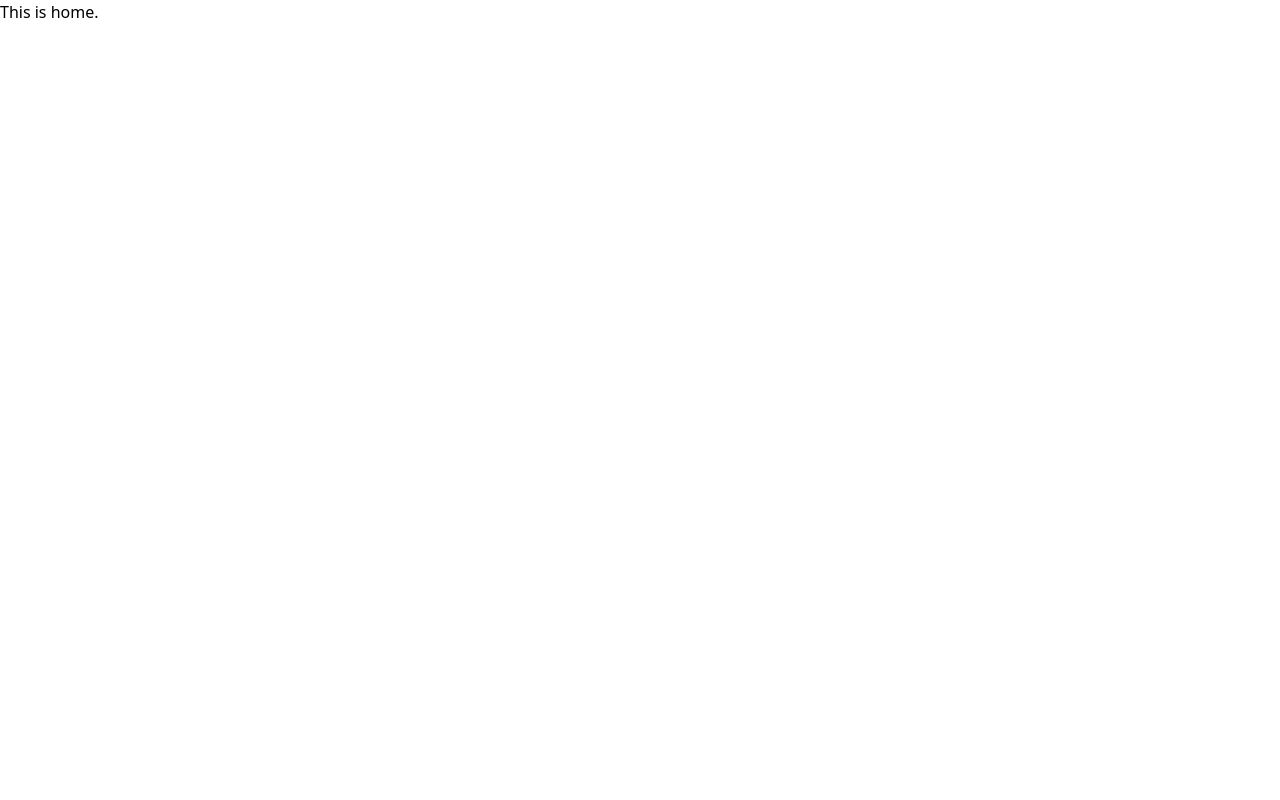
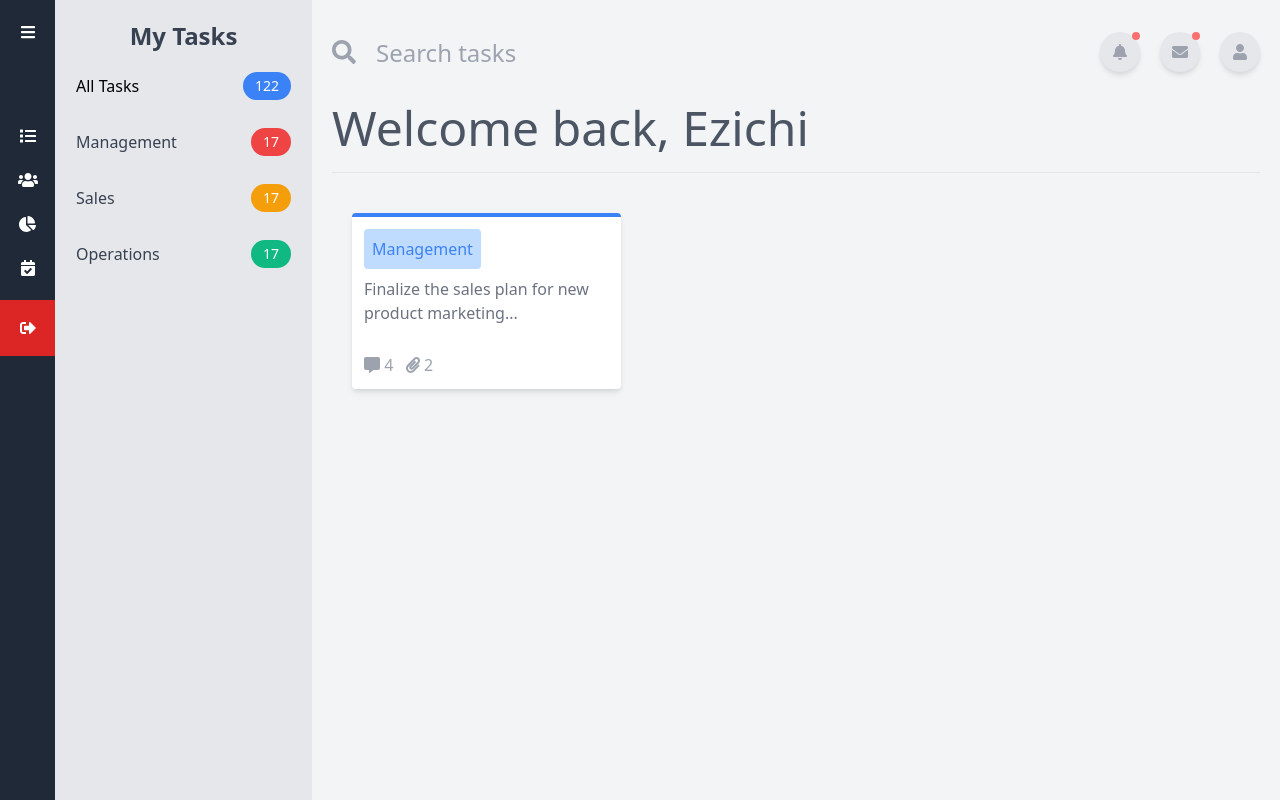
Before and after one commit to Zichis/tasky_frontend, a Vue app: page / in a window 1280 px wide. Built offline with nearby package versions, Linux system fonts and the light colour scheme.

Commit message:
Initial design of homepage.

```diff
--- a/src/views/Home.vue
+++ b/src/views/Home.vue
@@ -1,6 +1,188 @@
 <template>
-  <div class="home">
-    <h1>This is home.</h1>
+  <div class="min-h-screen flex">
+    <div
+      class="border-r w-14 bg-gray-800 text-center py-5"
+      @click="hideAll($event)"
+    >
+      <a href="#" class="block text-white mb-20 hover:text-yellow-500">
+        <font-awesome-icon icon="bars" />
+      </a>
+      <a href="#" class="block text-white mb-5 hover:text-yellow-500">
+        <font-awesome-icon icon="list" />
+      </a>
+      <a href="#" class="block text-white mb-5 hover:text-yellow-500">
+        <font-awesome-icon icon="users" />
+      </a>
+      <a href="#" class="block text-white mb-5 hover:text-yellow-500">
+        <font-awesome-icon icon="chart-pie" />
+      </a>
+      <a href="#" class="block text-white mb-5 hover:text-yellow-500">
+        <font-awesome-icon icon="calendar-check" />
+      </a>
+      <a
+        href="#"
+        class="block bg-red-600 text-white py-4 mb-5 hover:text-white"
+      >
+        <font-awesome-icon icon="sign-out-alt" />
+      </a>
+    </div>
+    <div
+      class="hidden lg:block border-r w-64 bg-gray-200"
+      @click="hideAll($event)"
+    >
+      <h2 class="text-center py-5 text-2xl font-semibold text-gray-700">
+        My Tasks
+      </h2>
+      <div>
+        <a href="#" class="flex justify-between items-center px-5 mb-7">
+          <h4>All Tasks</h4>
+          <div
+            class="bg-blue-500 text-white text-sm font-light py-1 px-3 rounded-full"
+          >
+            122
+          </div>
+        </a>
+        <a
+          href="#"
+          class="flex justify-between items-center px-5 mb-7 text-gray-700"
+        >
+          <h4>Management</h4>
+          <div
+            class="bg-red-500 text-white text-sm font-light py-1 px-3 rounded-full"
+          >
+            17
+          </div>
+        </a>
+        <a
+          href="#"
+          class="flex justify-between items-center px-5 mb-7 text-gray-700"
+        >
+          <h4>Sales</h4>
+          <div
+            class="bg-yellow-500 text-white text-sm font-light py-1 px-3 rounded-full"
+          >
+            17
+          </div>
+        </a>
+        <a
+          href="#"
+          class="flex justify-between items-center px-5 mb-7 text-gray-700"
+        >
+          <h4>Operations</h4>
+          <div
+            class="bg-green-500 text-white text-sm font-light py-1 px-3 rounded-full"
+          >
+            17
+          </div>
+        </a>
+      </div>
+    </div>
+    <div class="flex-1 p-5 bg-gray-100">
+      <div class="flex">
+        <div class="w-1/3 flex items-center">
+          <font-awesome-icon
+            icon="search"
+            class="text-2xl text-gray-400"
+          ></font-awesome-icon>
+          <input
+            type="text"
+            class="h-16 w-full p-5 bg-gray-100 text-2xl font-extralight focus:outline-none"
+            placeholder="Search tasks"
+          />
+        </div>
+        <div class="flex-1 flex justify-end items-center">
+          <button
+            id="notificationToggle"
+            @click="toggleNotification($event)"
+            class="relative flex justify-center items-center w-10 h-10 rounded-full bg-gray-200 shadow-md mr-5"
+          >
+            <font-awesome-icon
+              icon="bell"
+              class="text-gray-400"
+            ></font-awesome-icon>
+            <div
+              class="bg-red-400 w-2 h-2 rounded-full absolute top-0 right-0"
+            ></div>
+            <div
+              class="absolute bg-white w-64 z-10 -bottom-56 right-0 rounded p-3 shadow-md"
+              :class="{ hidden: notificationHidden }"
+            >
+              <h3>Notifications</h3>
+              <hr class="my-2" />
+              <a
+                href="#"
+                class="block py-2 text-left text-gray-500 hover:text-gray-800"
+                >Create</a
+              >
+              <a
+                href="#"
+                class="block py-2 text-left text-gray-500 hover:text-gray-800"
+                >Update</a
+              >
+              <a
+                href="#"
+                class="block py-2 text-left text-gray-500 hover:text-gray-800"
+                >Delete</a
+              >
+              <a href="#" class="block text-center text-blue-400">More</a>
+            </div>
+          </button>
+          <a
+            href="#"
+            class="relative flex justify-center items-center w-10 h-10 rounded-full bg-gray-200 shadow-md mr-5"
+          >
+            <font-awesome-icon
+              icon="envelope"
+              class="text-gray-400"
+            ></font-awesome-icon>
+            <div
+              class="bg-red-400 w-2 h-2 rounded-full absolute top-0 right-0"
+            ></div>
+          </a>
+          <a
+            href="#"
+            class="relative flex justify-center items-center w-10 h-10 rounded-full bg-gray-200 shadow-md"
+          >
+            <font-awesome-icon
+              icon="user"
+              class="text-gray-400"
+            ></font-awesome-icon>
+          </a>
+        </div>
+      </div>
+      <div class="py-5" @click="hideAll($event)">
+        <h2 class="text-5xl text-gray-600">
+          <span class="font-extralight">Welcome back, </span><span>Ezichi</span>
+        </h2>
+        <hr class="my-5" />
+        <div class="flex flex-wrap">
+          <div class="w-full md:w-1/2 lg:w-1/3 p-5">
+            <div
+              class="relative bg-white p-3 h-44 rounded border-t-4 border-blue-500 shadow-md"
+            >
+              <h3 class="bg-blue-200 text-blue-500 p-2 rounded inline-block">
+                Management
+              </h3>
+              <p class="my-2 text-gray-500">
+                Finalize the sales plan for new product marketing...
+              </p>
+              <div class="absolute bottom-0 py-3 text-gray-400">
+                <font-awesome-icon
+                  icon="comment-alt"
+                  class="text-gray-400"
+                ></font-awesome-icon>
+                4&nbsp;&nbsp;
+                <font-awesome-icon
+                  icon="paperclip"
+                  class="text-gray-400"
+                ></font-awesome-icon>
+                2
+              </div>
+            </div>
+          </div>
+        </div>
+      </div>
+    </div>
   </div>
 </template>
 
@@ -9,5 +191,18 @@
 
 export default {
   name: "Home",
+  data() {
+    return {
+      notificationHidden: true,
+    };
+  },
+  methods: {
+    toggleNotification() {
+      this.notificationHidden = !this.notificationHidden;
+    },
+    hideAll() {
+      this.notificationHidden = true;
+    },
+  },
 };
 </script>
```
